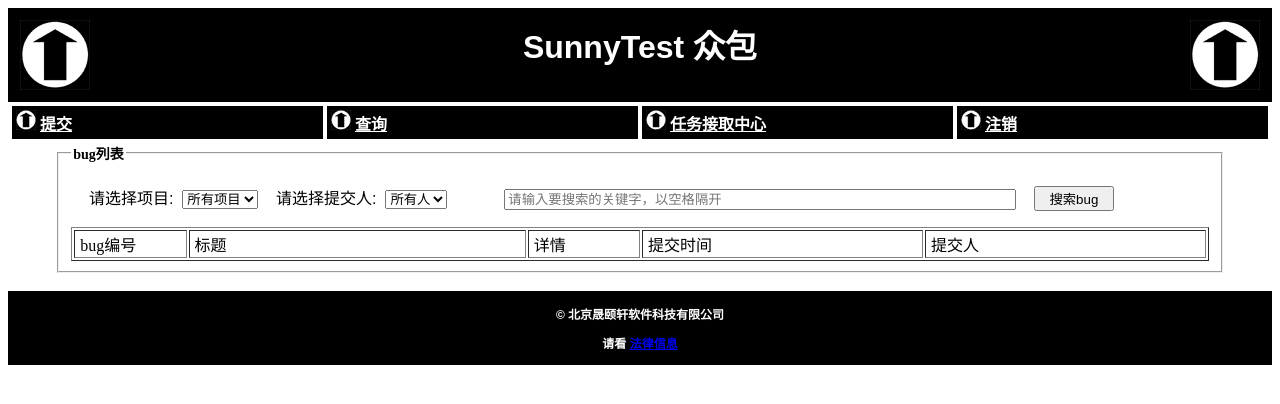
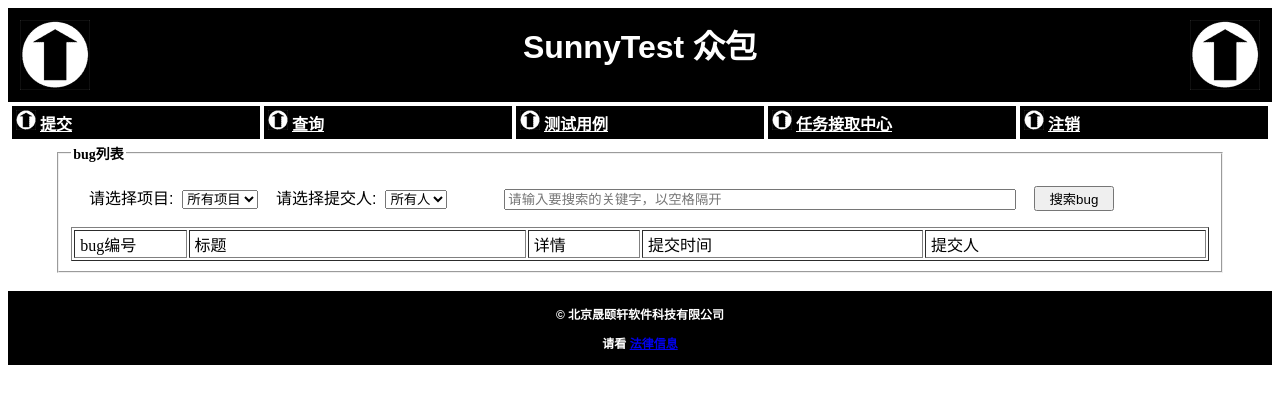
Before and after one commit to minqi1213/zhongbao, a PHP site: page /buglist_engineer.php in a window 1280 px wide. Shown: the top 404 px of the page. Run offline with PHP 8.4, Linux system fonts and the light colour scheme; the visitor is signed in with stand-in values (Sample User, id 1); data that the repository does not hold is empty.

Commit message:
add case mamanager label for header page

```diff
--- a/header_login.php
+++ b/header_login.php
@@ -33,16 +33,19 @@
   <!-- menu -->
   <table width="100%" bgcolor="white" cellpadding="4" cellspacing="4">
   <tr >
-    <td class="label_header" width="25%">
+    <td class="label_header" width="20%">
       <img src="s-logo.gif" alt="" height="20" width="20" />
       <span class="menu"><a class="menu_a" href="submit_bug.php">提交</a></span></td>
-    <td class="label_header" width="25%">
+    <td class="label_header" width="20%">
       <img src="s-logo.gif" alt="" height="20" width="20" />
       <span class="menu"><a class="menu_a" href="buglist_engineer.php">查询</a></span></td>
-    <td class="label_header" width="25%" >
+    <td class="label_header" width="20%">
+      <img src="s-logo.gif" alt="" height="20" width="20" />
+      <span class="menu"><a class="menu_a" href="case_engineer.php">测试用例</a></span></td>
+    <td class="label_header" width="20%" >
       <img src="s-logo.gif" alt="" height="20" width="20" />
       <span class="menu" ><a class="menu_a" href="my.php">任务接取中心</a></span></td>
-    <td class="label_header" width="25%">
+    <td class="label_header" width="20%">
       <img src="s-logo.gif" alt="" height="20" width="20" />
       <span class="menu"><a class="menu_a" href="login.php?action=logout">注销</a></span></td>
   </tr>
```
